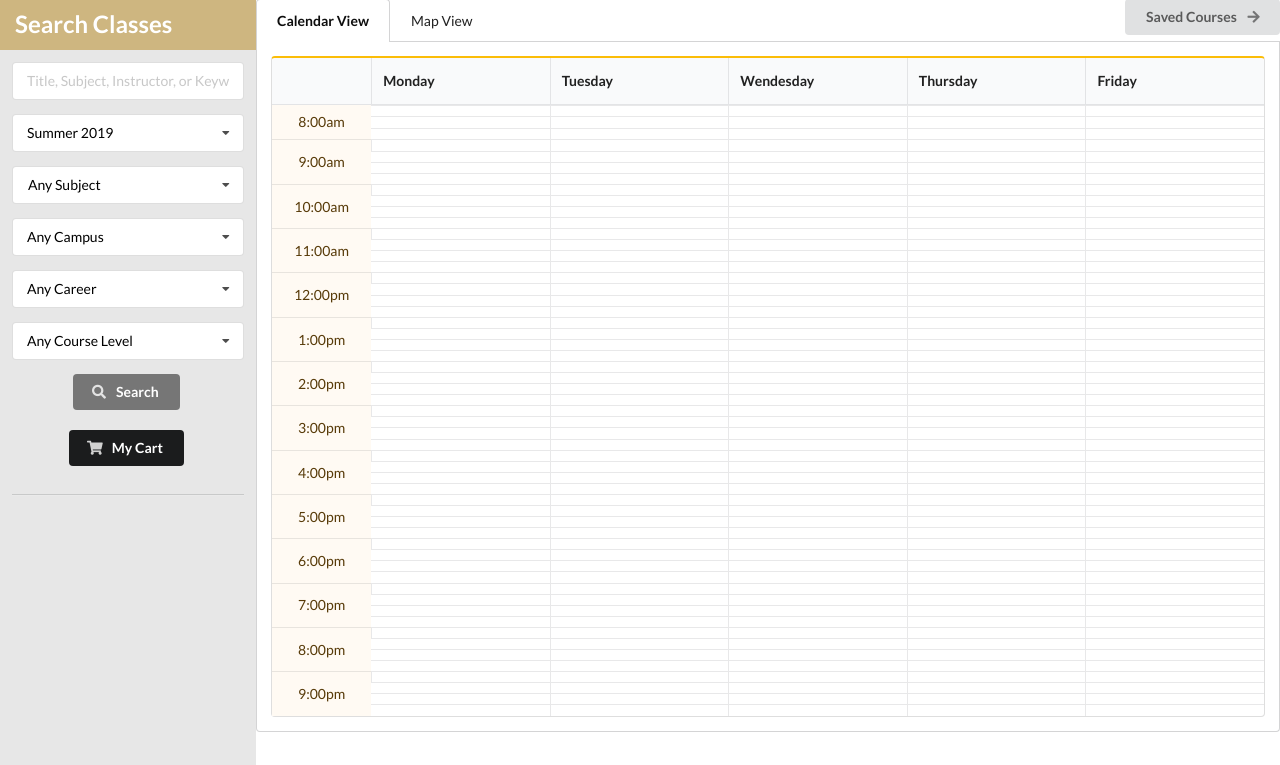
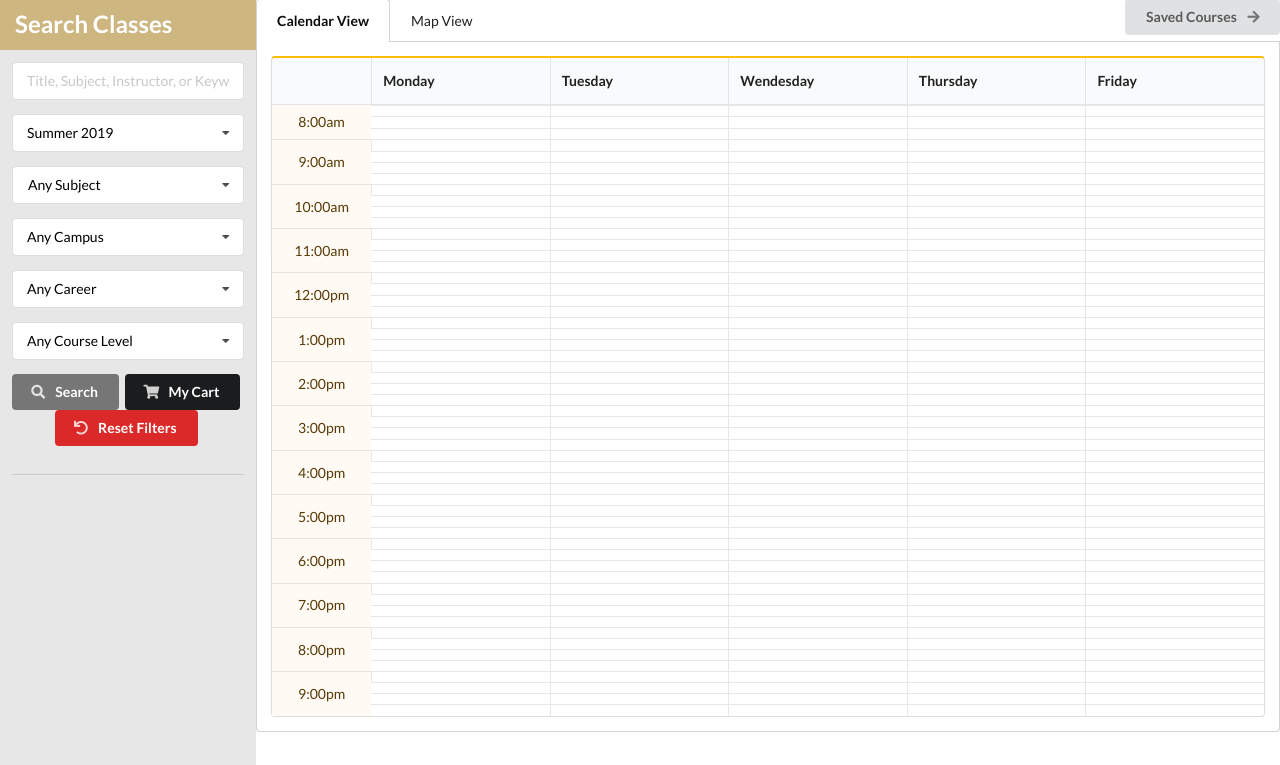
Before and after one commit to KyleRosenberg/CourseScheduler, a Flask app: page /search in a window 1280 px wide. Shown: the part 41-806 px from the top of the page. Run offline with Flask 2, Linux system fonts and the light colour scheme; parts of the project's set-up code (start-up, migrations or seed data) failed here and were passed over; some libraries are stand-ins or nearby versions.

Commit message:
Reset filters button
Self explanatory

```diff
--- a/templates/classsearch.html
+++ b/templates/classsearch.html
@@ -335,11 +335,13 @@
                         <i class="search icon"></i>
                         Search
                     </button>
-                    <br/>
-                    <br/>
                     <button id="get_cart" class="ui black button" type="submit">
                         <i class="shopping cart icon"></i>
                         My Cart
+                    </button>
+                    <button id="reset_search" class="ui red button" type="reset" onclick="$('.search_content .ui.form').form('clear')">
+                        <i class="undo icon"></i>
+                        Reset Filters
                     </button>
                 </form>
                 <div class="ui section divider"></div>
```
